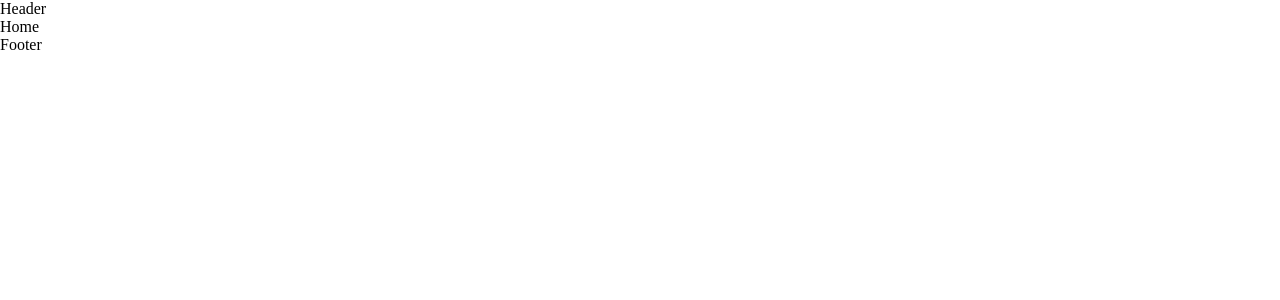
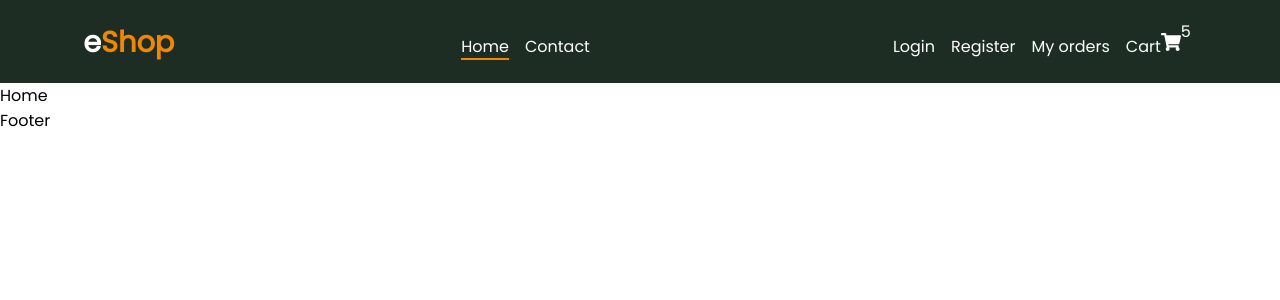
Before and after one commit to Nader-CS/react-e-commerce, a React (Create React App) app: page / in a window 1280 px wide. Shown: the top 300 px of the page. Built offline with nearby package versions, Linux system fonts and the light colour scheme.

Commit message:
adding haeader desing and it's logic

```diff
--- a/package.json
+++ b/package.json
@@ -8,6 +8,7 @@
     "@testing-library/user-event": "^13.5.0",
     "react": "^18.2.0",
     "react-dom": "^18.2.0",
+    "react-icons": "^4.10.1",
     "react-router-dom": "^6.14.2",
     "react-scripts": "5.0.1",
     "web-vitals": "^2.1.4"
--- a/public/index.html
+++ b/public/index.html
@@ -24,6 +24,7 @@
     <title>E-shop App</title>
   </head>
   <body>
+    <div id="overlay"></div>
     <noscript>You need to enable JavaScript to run this app.</noscript>
     <div id="root"></div>
     <!--
--- a/src/components/header/Header.js
+++ b/src/components/header/Header.js
@@ -1,8 +1,199 @@
 import React from "react";
 import classes from "./Header.module.scss";
+import { NavLink, Link } from "react-router-dom";
+import { FaShoppingCart } from "react-icons/fa";
+import { GiHamburgerMenu } from "react-icons/gi";
+import { useState } from "react";
+import { createPortal } from "react-dom";
+import { ImCross } from "react-icons/im";
+import { useEffect } from "react";
+
+const activeLink = ({ isActive }) => {
+  return isActive ? `${classes["active-link"]}` : "";
+};
 
 const Header = () => {
-  return <div>Header</div>;
+  const [showMenu, setShowMenu] = useState(false);
+  const toggleMenu = () => {
+    setShowMenu(!showMenu);
+  };
+  const hideMenu = () => {
+    setShowMenu(false);
+  };
+
+  useEffect(() => {
+    const handleResize = () => {
+      if (showMenu && window.innerWidth >= 662) {
+        hideMenu();
+      }
+    };
+
+    window.addEventListener("resize", handleResize);
+
+    return () => {
+      window.removeEventListener("resize", handleResize);
+    };
+  }, [showMenu]);
+  return (
+    <>
+      {showMenu &&
+        createPortal(
+          <div>
+            <div
+              style={{
+                position: "fixed",
+                width: "100%",
+                height: "100%",
+                backgroundColor: "rgba(0,0,0,0.2)",
+                zIndex: 1,
+              }}
+              onClick={hideMenu}
+            ></div>
+          </div>,
+          document.getElementById("overlay")
+        )}
+      <header>
+        <div className={classes.container}>
+          <div>
+            <Link to="/" className={classes.link}>
+              <h2>
+                e<span>Shop</span>
+              </h2>
+            </Link>
+          </div>
+          <nav className={classes.nav}>
+            <ul>
+              <li>
+                <NavLink to="/" className={activeLink}>
+                  Home
+                </NavLink>
+              </li>
+              <li>
+                <NavLink to="/contact" className={activeLink}>
+                  Contact
+                </NavLink>
+              </li>
+            </ul>
+          </nav>
+          <nav className={classes.nav}>
+            <ul>
+              <li>
+                <Link to="/login">Login</Link>
+              </li>
+              <li>
+                <Link to="/register">Register</Link>
+              </li>
+              <li>
+                <Link to="/order-history">My orders</Link>
+              </li>
+              <li>
+                <Link to="/cart">
+                  Cart
+                  <span>
+                    <FaShoppingCart size={20} />
+                    <span className={classes["items-number"]}>5</span>
+                  </span>
+                </Link>
+              </li>
+            </ul>
+          </nav>
+          <div className={classes["menu-icon"]}>
+            <nav>
+              <ul>
+                <li>
+                  <Link to="/cart">
+                    Cart
+                    <span>
+                      <FaShoppingCart size={20} />
+                      <span className={classes["items-number"]}>5</span>
+                    </span>
+                  </Link>
+                </li>
+                <li>
+                  {
+                    <GiHamburgerMenu
+                      size={25}
+                      color="white"
+                      className={classes["hamburger"]}
+                      onClick={toggleMenu}
+                    />
+                  }
+                </li>
+              </ul>
+            </nav>
+          </div>
+        </div>
+        {showMenu && (
+          <div className={classes["mobile-menu"]}>
+            <div className={classes["mobile-menu-container"]}>
+              <div
+                style={{
+                  display: "flex",
+                  alignItems: "baseline",
+                  justifyContent: "space-around",
+                }}
+              >
+                <Link to="/" className={classes.link}>
+                  <h2>
+                    e<span>Shop</span>
+                  </h2>
+                </Link>
+                <ImCross
+                  color="red"
+                  onClick={hideMenu}
+                  style={{ cursor: "pointer" }}
+                />
+              </div>
+              <div>
+                <ul>
+                  <li>
+                    <Link to="/" onClick={hideMenu}>
+                      Home
+                    </Link>
+                  </li>
+                  <li>
+                    <Link to="/contact" onClick={hideMenu}>
+                      Contact
+                    </Link>
+                  </li>
+                </ul>
+              </div>
+              <div>
+                <ul>
+                  <li>
+                    <Link to="/login" onClick={hideMenu}>
+                      Login
+                    </Link>
+                  </li>
+                  <li>
+                    <Link to="/register" onClick={hideMenu}>
+                      Register
+                    </Link>
+                  </li>
+                  <li>
+                    <Link to="/order-history" onClick={hideMenu}>
+                      My orders
+                    </Link>
+                  </li>
+                  <li>
+                    <div className={classes["cart-items-number-mobile"]}>
+                      <Link to="/cart" onClick={hideMenu}>
+                        Cart
+                        <span>
+                          <FaShoppingCart size={20} />
+                          <span className={classes["items-number"]}>5</span>
+                        </span>
+                      </Link>
+                    </div>
+                  </li>
+                </ul>
+              </div>
+            </div>
+          </div>
+        )}
+      </header>
+    </>
+  );
 };
 
 export default Header;
--- a/src/components/header/Header.module.scss
+++ b/src/components/header/Header.module.scss
@@ -0,0 +1,99 @@
+header {
+  width: 100%;
+  background: #1e2d24;
+}
+.container {
+  display: flex;
+  justify-content: space-between;
+  padding: 1.2rem;
+  align-items: baseline;
+  width: 90%;
+  margin: 0 auto;
+  flex-wrap: wrap;
+}
+.link {
+  text-decoration: none;
+  color: white;
+  font-size: 1.2rem;
+  span {
+    color: #f18701;
+  }
+}
+
+.nav {
+  display: none;
+  @media screen and (min-width: 662px) {
+    display: block;
+  }
+}
+
+nav {
+  position: relative;
+  padding-top: 0.8rem;
+  ul {
+    list-style: none;
+    display: flex;
+    align-items: baseline;
+  }
+}
+li a {
+  text-decoration: none;
+  margin-right: 1rem;
+  color: #fefffe;
+}
+.items-number {
+  position: absolute;
+  top: 0;
+}
+.menu-icon {
+  @media screen and (min-width: 662px) {
+    display: none;
+  }
+}
+.hamburger {
+  margin-left: 0.3rem;
+  cursor: pointer;
+}
+.mobile-menu {
+  position: fixed;
+  background-color: black;
+  top: 0;
+  left: 0;
+  height: 100vh;
+  width: 50%;
+  z-index: 2;
+  animation: fromLeftToRight 0.1s linear;
+
+  @keyframes fromLeftToRight {
+    0% {
+      transform: translateX(-50px);
+    }
+    50% {
+      transform: translateX(-25px);
+    }
+    100% {
+      transform: translateX(0);
+    }
+  }
+
+  @media screen and (min-width: 662px) {
+    display: none;
+  }
+}
+
+.mobile-menu-container {
+  padding: 1rem;
+  text-align: center;
+  margin-top: 2rem;
+  li {
+    margin: 1.5rem 0;
+  }
+}
+
+.cart-items-number-mobile {
+  position: relative;
+  padding-top: 0.6rem;
+}
+.active-link {
+  border-bottom: 2px solid #f18701;
+}
--- /dev/null
+++ b/src/index.css
@@ -0,0 +1,12 @@
+@import url("https://fonts.googleapis.com/css2?family=Poppins:wght@300;400&display=swap");
+
+* {
+  margin: 0;
+  padding: 0;
+  box-sizing: border-box;
+  scroll-behavior: smooth;
+}
+
+body {
+  font-family: "Poppins", sans-serif;
+}
--- a/src/index.js
+++ b/src/index.js
@@ -1,6 +1,6 @@
 import React from "react";
 import ReactDOM from "react-dom/client";
-import "./index.scss";
+import "./index.css";
 import App from "./App";
 
 const root = ReactDOM.createRoot(document.getElementById("root"));
--- a/src/index.scss
+++ /dev/null
@@ -1,7 +0,0 @@
-*,
-*::before,
-*::after {
-  margin: 0;
-  padding: 0;
-  box-sizing: border-box;
-}
```
Also changed, not shown: 2 other files (tests, documents, lock files or other folders).
